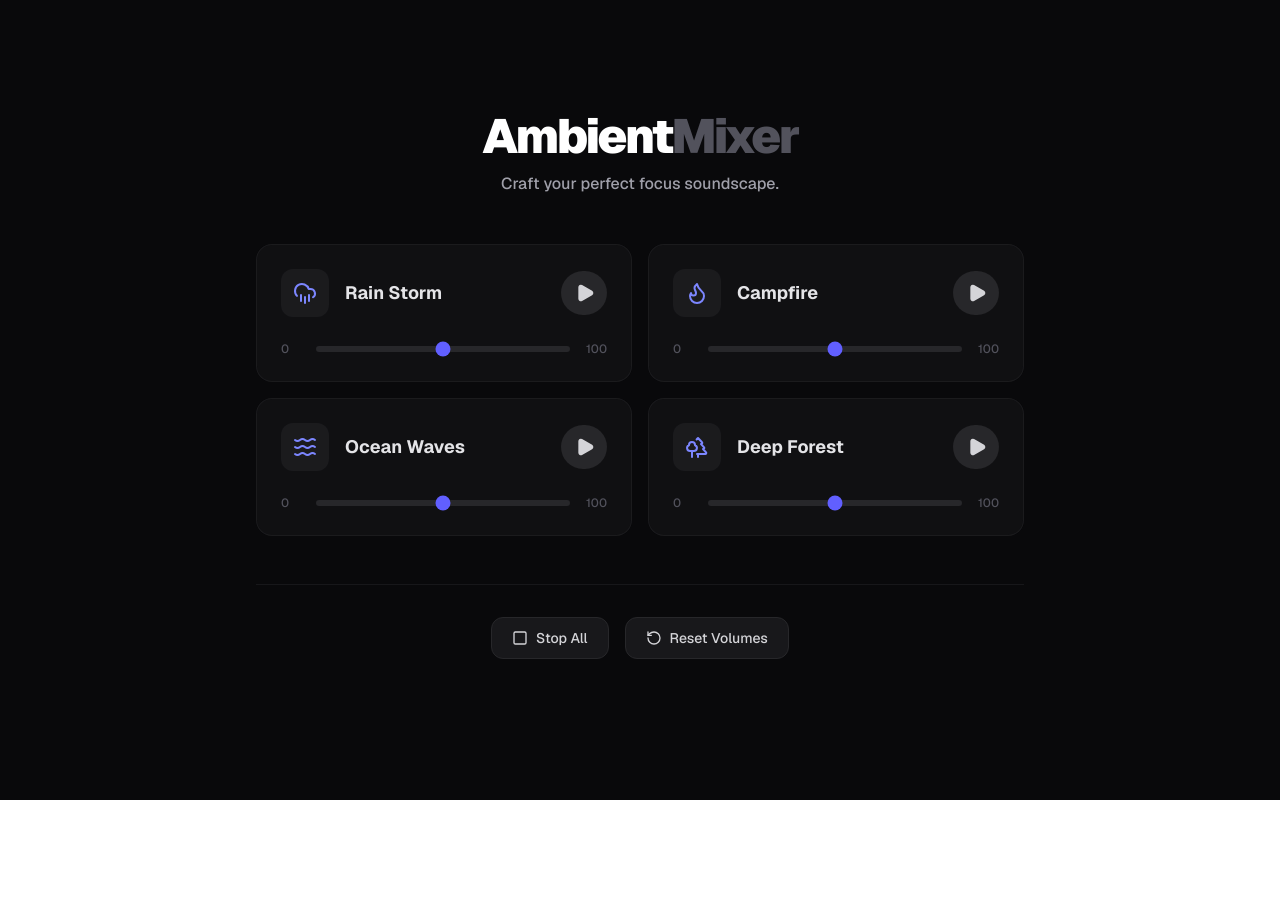
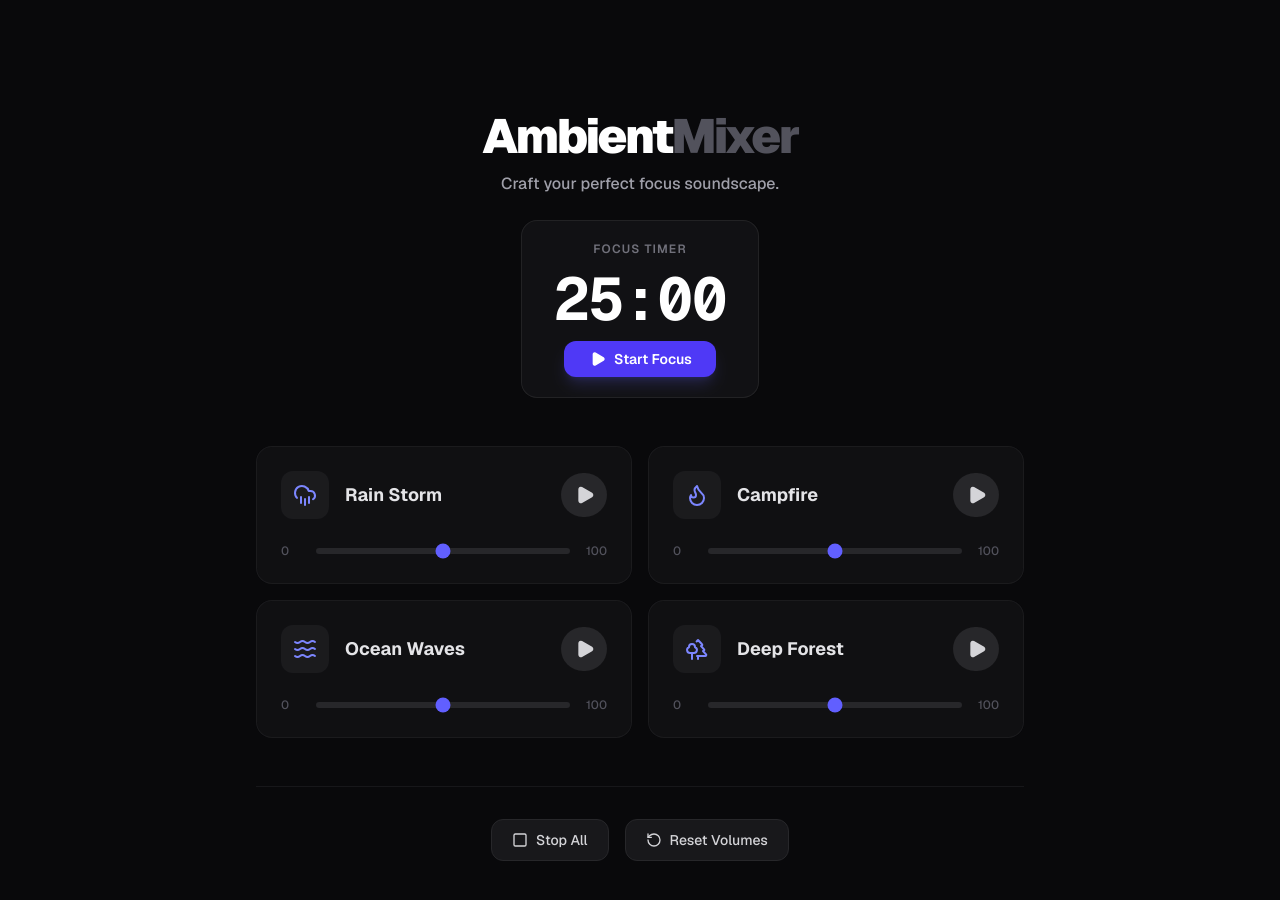
Before and after one commit to abikurian/ambient-mixer, a Next.js app: page / in a window 1280 px wide. Shown: the top 900 px of the page. Before the commit the page ends 800 px from the top, so only its background shows below. Built offline with nearby package versions, Linux system fonts and the light colour scheme.

Commit message:
feat(timer): implement memory-safe interval countdown for focus sessions

```diff
--- a/app/page.tsx
+++ b/app/page.tsx
@@ -21,6 +21,25 @@ export default function Home() {
     waves: { playing: false, volume: 50 },
     forest: { playing: false, volume: 50 },
   });
+
+  const [timeLeft, setTimeLeft] = useState(1500);
+  const [timerRunning, setTimerRunning] = useState(false);
+
+  useEffect(() => {
+    if (!timerRunning) return;
+
+    const interval = setInterval(() => {
+      setTimeLeft((prev) => {
+        if (prev <= 1) {
+          setTimerRunning(false);
+          return 0;
+        }
+        return prev - 1;
+      });
+    }, 1000);
+
+    return () => clearInterval(interval);
+  }, [timerRunning]);
 
   const [hasLoadedStorage, setHasLoadedStorage] = useState(false);
 
@@ -122,15 +141,61 @@ export default function Home() {
     });
   };
 
+  const formatTime = (seconds: number) => {
+    const mins = Math.floor(seconds / 60);
+    const secs = seconds % 60;
+    return `${String(mins).padStart(2, "0")}:${String(secs).padStart(2, "0")}`;
+  };
+
+  const toggleTimer = () => {
+    if (timeLeft === 0) {
+      setTimeLeft(1500);
+      setTimerRunning(true);
+      return;
+    }
+    setTimerRunning((prev) => !prev);
+  };
+
   return (
     <main className="min-h-screen bg-zinc-950 text-zinc-100 p-6 md:p-12 font-sans">
       <div className="max-w-3xl mx-auto space-y-12">
 
-        <header className="text-center space-y-3 pt-8 md:pt-16">
-          <h1 className="text-4xl md:text-5xl font-black tracking-tighter text-white">
-            Ambient<span className="text-zinc-600">Mixer</span>
-          </h1>
-          <p className="text-zinc-400 font-medium">Craft your perfect focus soundscape.</p>
+        <header className="text-center space-y-6 pt-8 md:pt-16">
+          <div className="space-y-3">
+            <h1 className="text-4xl md:text-5xl font-black tracking-tighter text-white">
+              Ambient<span className="text-zinc-600">Mixer</span>
+            </h1>
+            <p className="text-zinc-400 font-medium">Craft your perfect focus soundscape.</p>
+          </div>
+
+          <div className="inline-flex flex-col items-center gap-3 bg-zinc-900/60 border border-zinc-800/80 rounded-2xl px-8 py-5 backdrop-blur-sm">
+            <span className="text-xs uppercase tracking-widest text-zinc-500 font-semibold">
+              Focus Timer
+            </span>
+            <div className="text-5xl md:text-6xl font-mono font-bold tracking-tight text-white">
+              {formatTime(timeLeft)}
+            </div>
+            <button
+              onClick={toggleTimer}
+              className={`flex items-center gap-2 px-6 py-2 rounded-xl text-sm font-semibold transition-all cursor-pointer ${
+                timerRunning
+                  ? "bg-zinc-800 hover:bg-zinc-700 text-zinc-200 border border-zinc-700"
+                  : "bg-indigo-600 hover:bg-indigo-500 text-white shadow-lg shadow-indigo-500/20"
+              }`}
+            >
+              {timerRunning ? (
+                <>
+                  <Pause className="w-4 h-4" />
+                  Pause
+                </>
+              ) : (
+                <>
+                  <Play className="w-4 h-4 ml-0.5" fill="currentColor" />
+                  Start Focus
+                </>
+              )}
+            </button>
+          </div>
         </header>
 
         <div className="grid grid-cols-1 md:grid-cols-2 gap-4">
```
